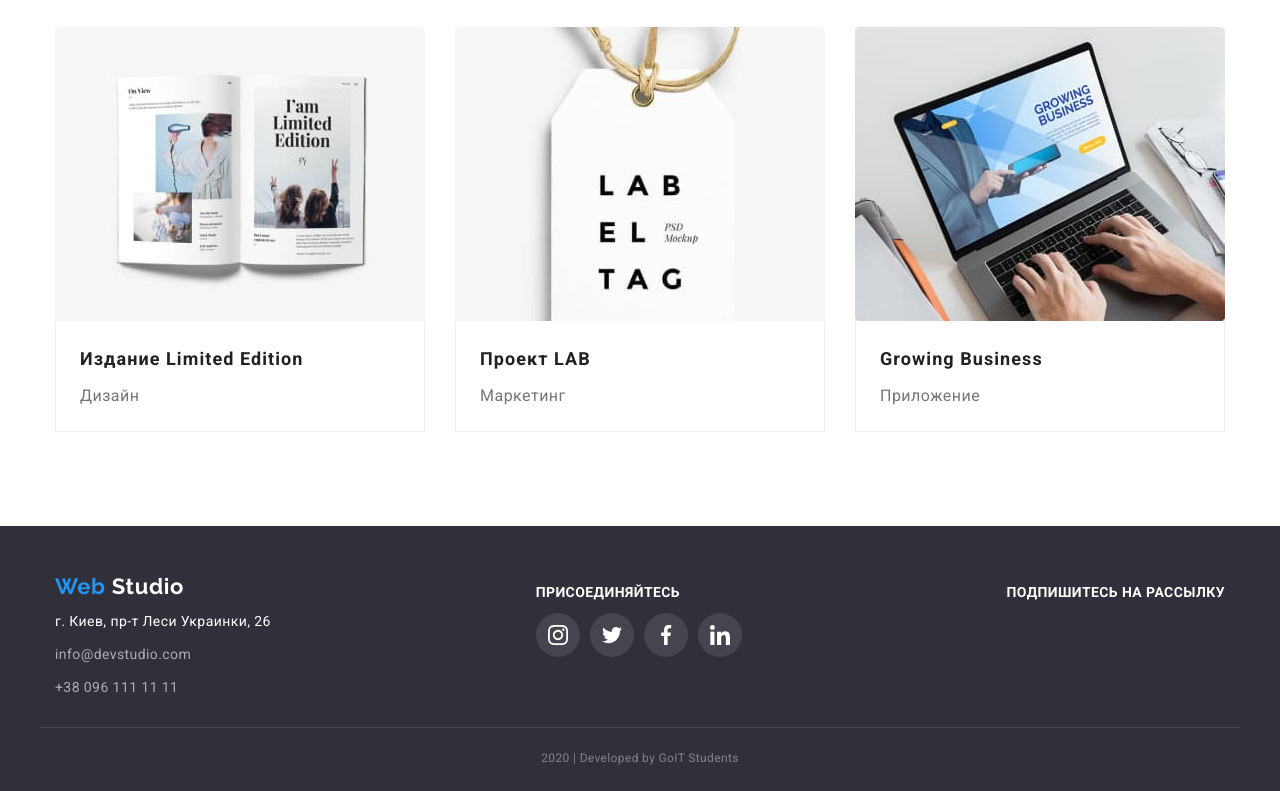
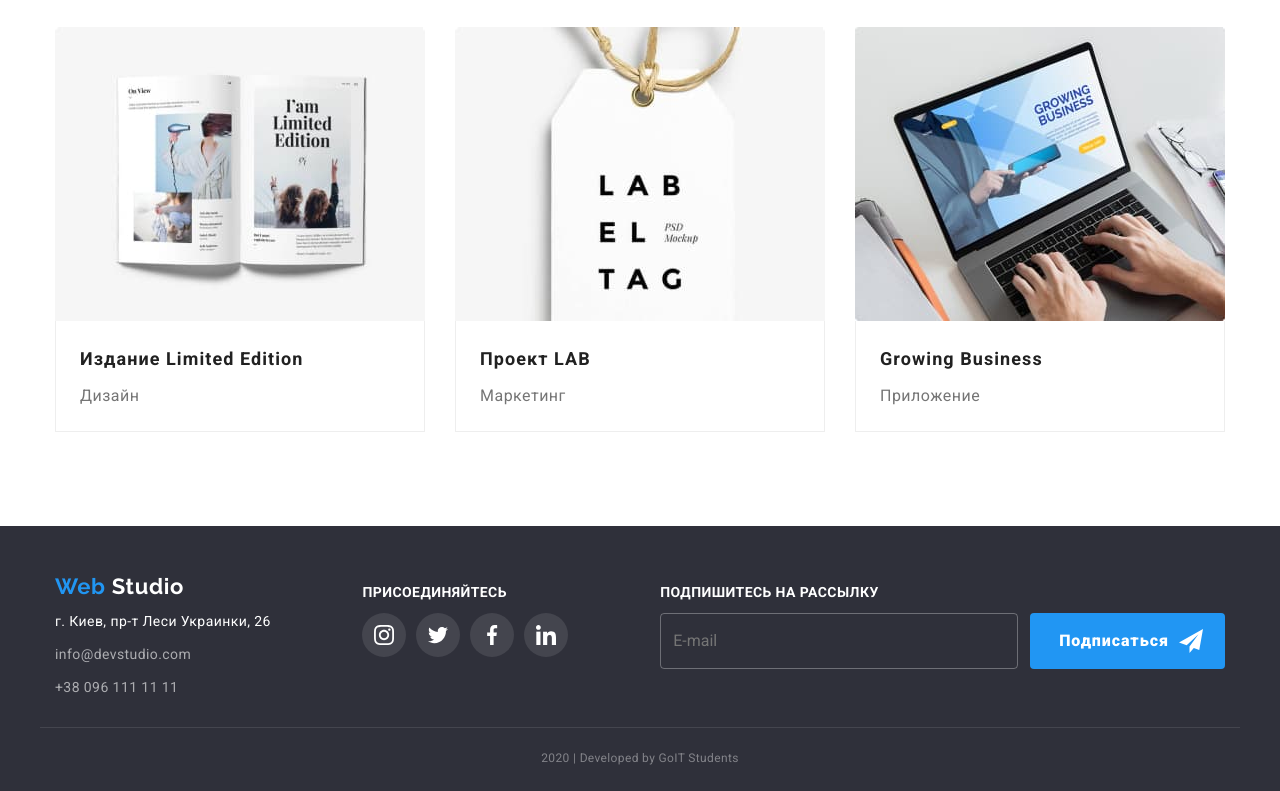
Before and after one commit to taraiihor/goit-markup-hw-06, a plain HTML site: page portfolio.html in a window 1280 px wide. Shown: the part 1106-1897 px from the top of the page. Drawn offline with nearby package versions, Linux system fonts and the light colour scheme.

Commit message:
Update portfolio.html

```diff
--- a/portfolio.html
+++ b/portfolio.html
@@ -262,7 +262,14 @@
         </div>
         <div class="footer footer-list">
           <h2 class="title">Подпишитесь на рассылку</h2>
-          <!-- <a href="" class="button list">Подписаться</a> -->
+          <form class="form-buttom" action="">
+            <input class="footer-form" type="email" name="email" placeholder="E-mail">
+            <button class="button" type="submit">Подписаться
+              <svg class="icon-footer-button" width="24px" height="24px">
+                <use href="./imeges/telegram.svg#icon-icon-send"></use>
+              </svg>
+            </button>
+          </form>
         </div>
       </div>
       <p class="continer copiraite">2020 | Developed by GoIT Students</p>
```
